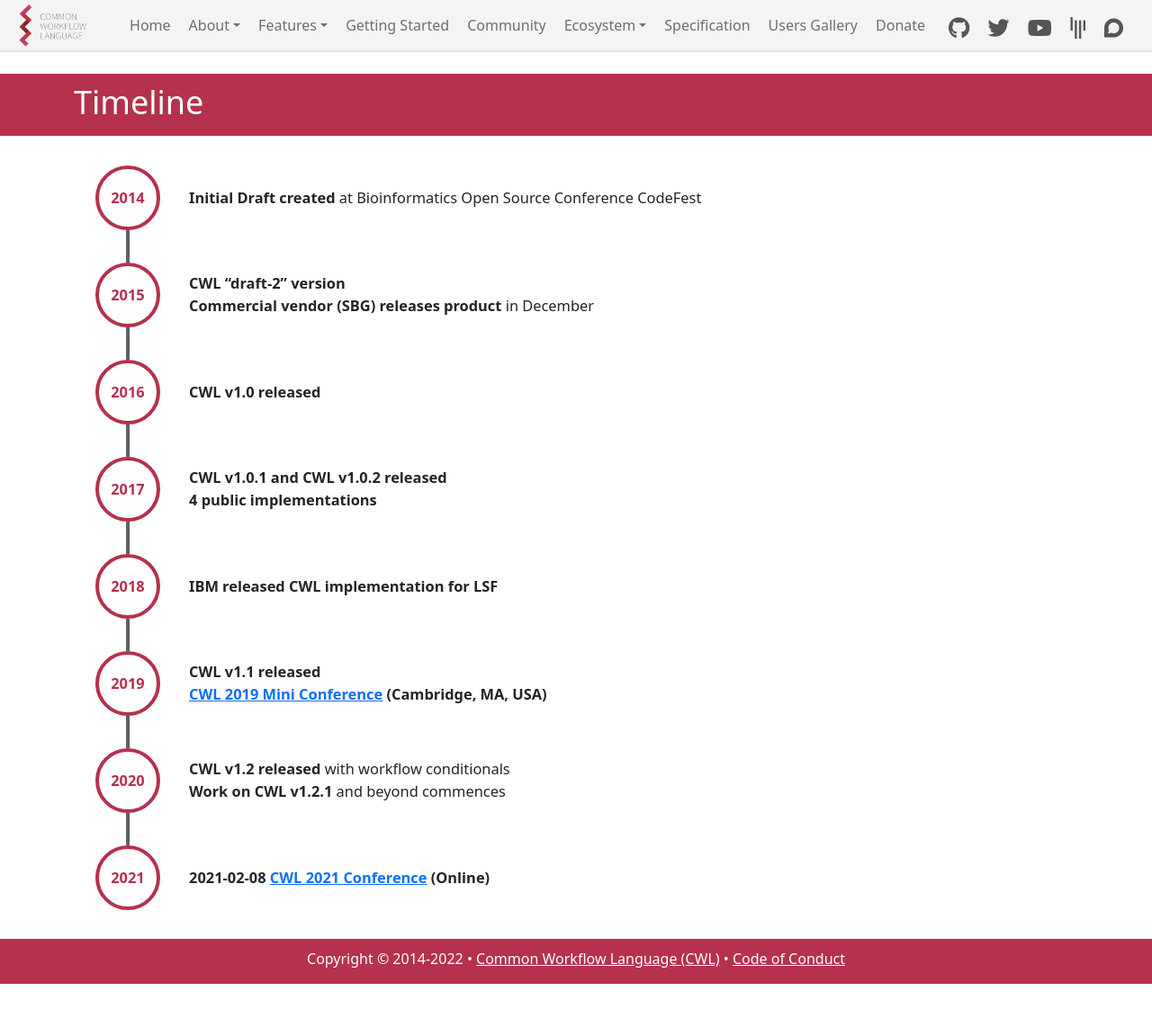
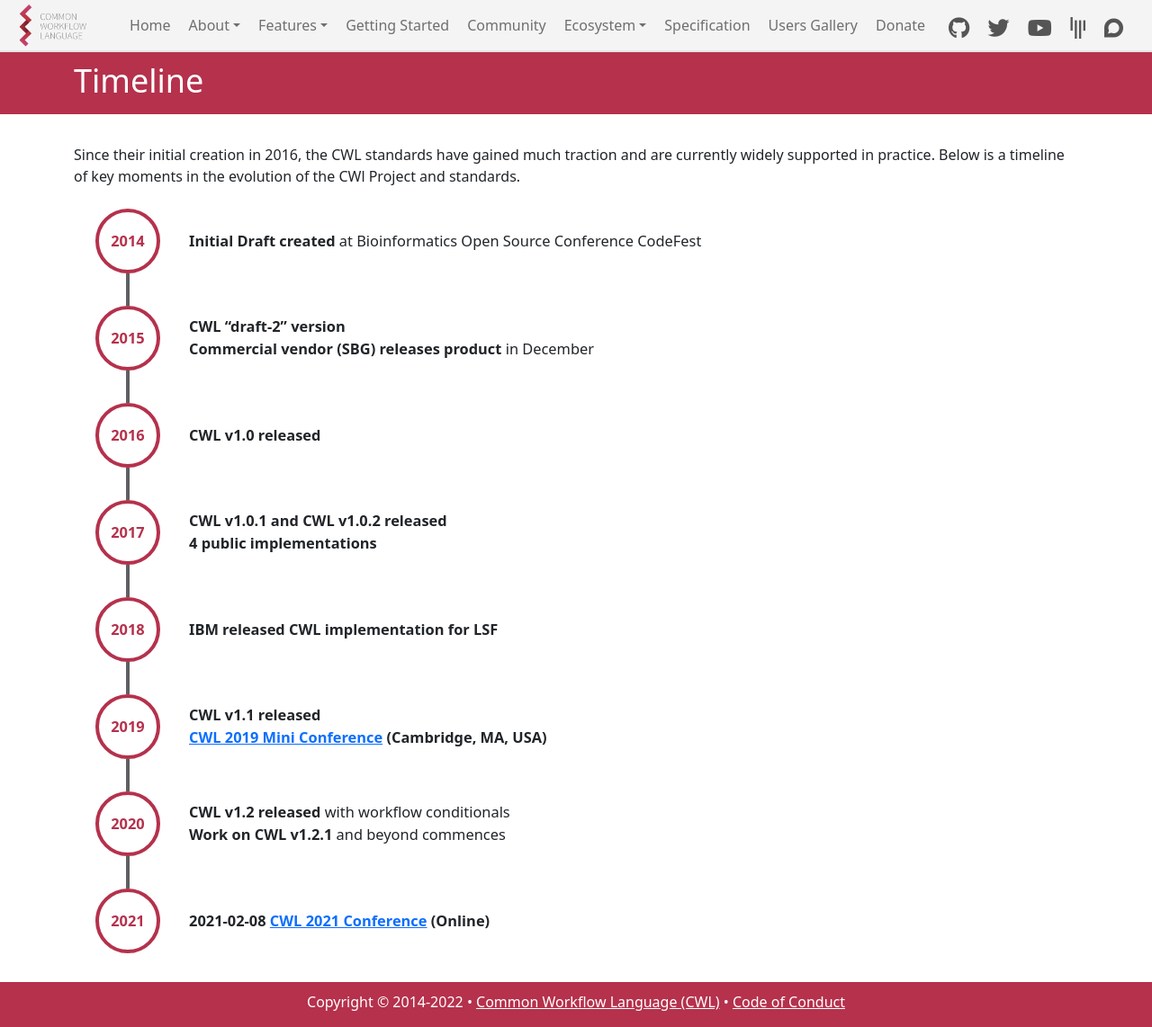
Before and after one commit to common-workflow-language/cwl-website, a Jekyll site: the page built from content/timeline.md, in a window 1280 px wide and 1142 px high. Shown: the whole window at 90% size. Built offline with Jekyll 4.4.1, drawn with Linux system fonts in a browser that asks for light colours.

Commit message:
Adding new text on top of timeline

```diff
--- a/content/timeline.md
+++ b/content/timeline.md
@@ -5,4 +5,6 @@ title: Timeline
 class: about anchors-center-fix
 ---
 
+Since their initial creation in 2016, the CWL standards have gained much traction and are currently widely supported in practice. Below is a timeline of key moments in the evolution of the CWl Project and standards.
+
 {% include timeline.html %}
```
